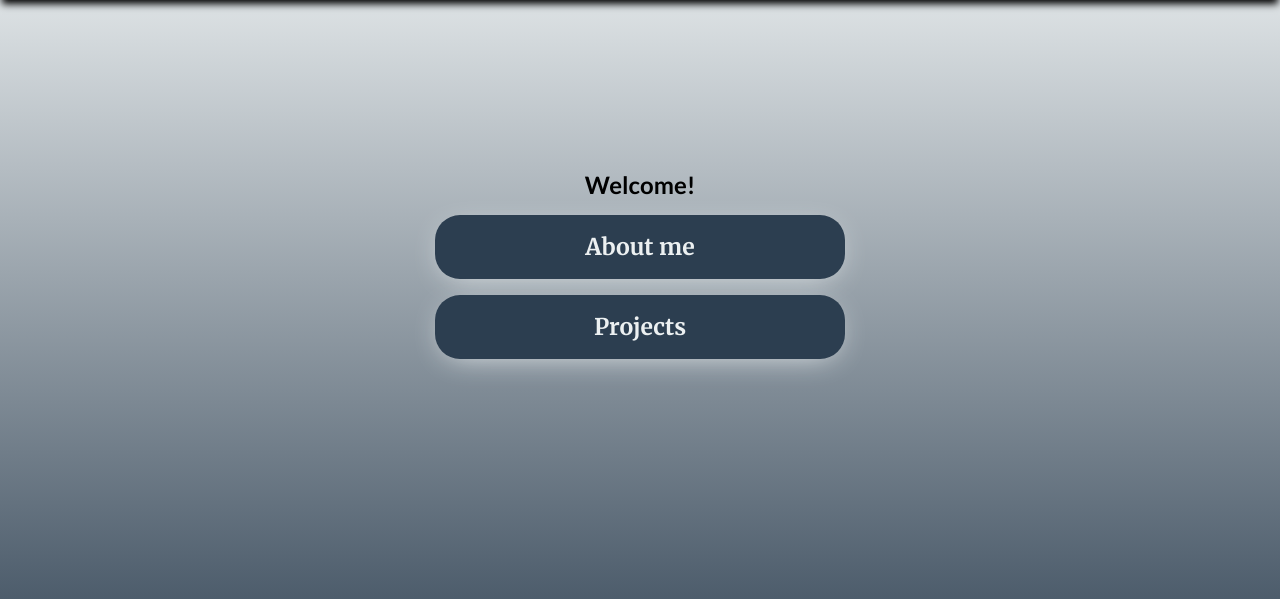
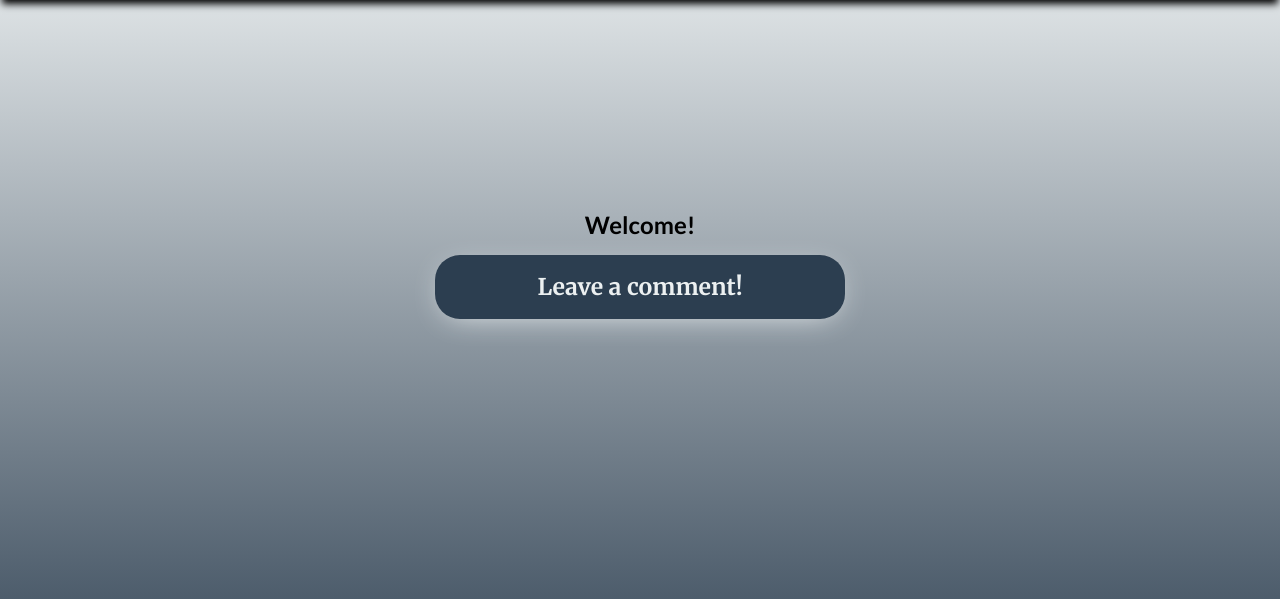
Before and after one commit to phillgames/Portfolio, a Flask app: page /preview in a window 1280 px wide. Shown: the part 64-663 px from the top of the page. Run offline with Flask 3, Linux system fonts and the light colour scheme; parts of the project's set-up code (start-up, migrations or seed data) failed here and were passed over.

Commit message:
changed preview so that you can log in to leave a comment and actually go to the projects page

```diff
--- a/app/static/sql/delete.sql
+++ b/app/static/sql/delete.sql
@@ -9,3 +9,5 @@ TRUNCATE TABLE users;
 DELETE FROM users WHERE id=2;
 
 REVOKE ALL PRIVILEGES, GRANT OPTION FROM 'portusr'@'%';
+
+fuser -k 5000/tcp
--- a/app/templates/home.html
+++ b/app/templates/home.html
@@ -19,7 +19,7 @@
             </h1>
         </button>
         <!-- about button that has a javascript function saying its not ready -->
-        <a href="projects">
+        <a href="preview">
             <button class="formbutton">
                 <h1>
                     Projects
--- a/app/templates/preview.html
+++ b/app/templates/preview.html
@@ -1,7 +1,7 @@
 {% extends 'base.html' %}
 
 {% block head %}
-<title>About-me</title>
+<title>Fake-Forms</title>
 {% endblock %}
 
 {% block body %}
@@ -12,25 +12,23 @@
         </h2>
     </div>
     <div class="formbuttonconfig">
-        <button onclick="notreadyyet()" class="formbutton">
+        <!-- <button onclick="notreadyyet()" class="formbutton">
             <h1>
                 About me
             </h1>
         </button>
+        <button onclick="notreadyyet()" class="formbutton">
+            <h1>
+                Projects
+            </h1>
+        </button> -->
         <a href="projects">
             <button class="formbutton">
                 <h1>
-                    Projects
+                    Leave a comment!
                 </h1>
             </button>
         </a>
-        <!-- <a href="register">
-            <button class="formbutton">
-                <h1>
-                    Rate my work
-                </h1>
-            </button>
-        </a> -->
     </div>
 </div>
 {% endblock %}
```
